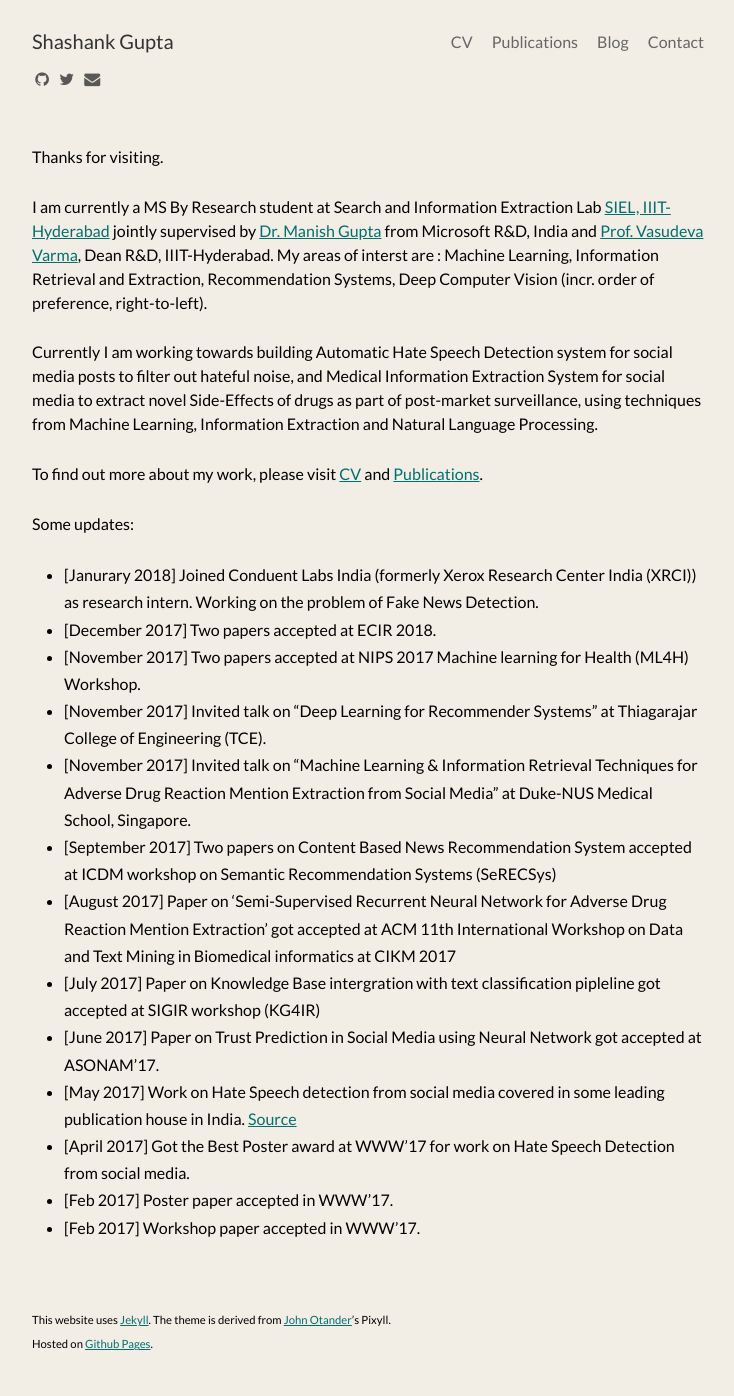
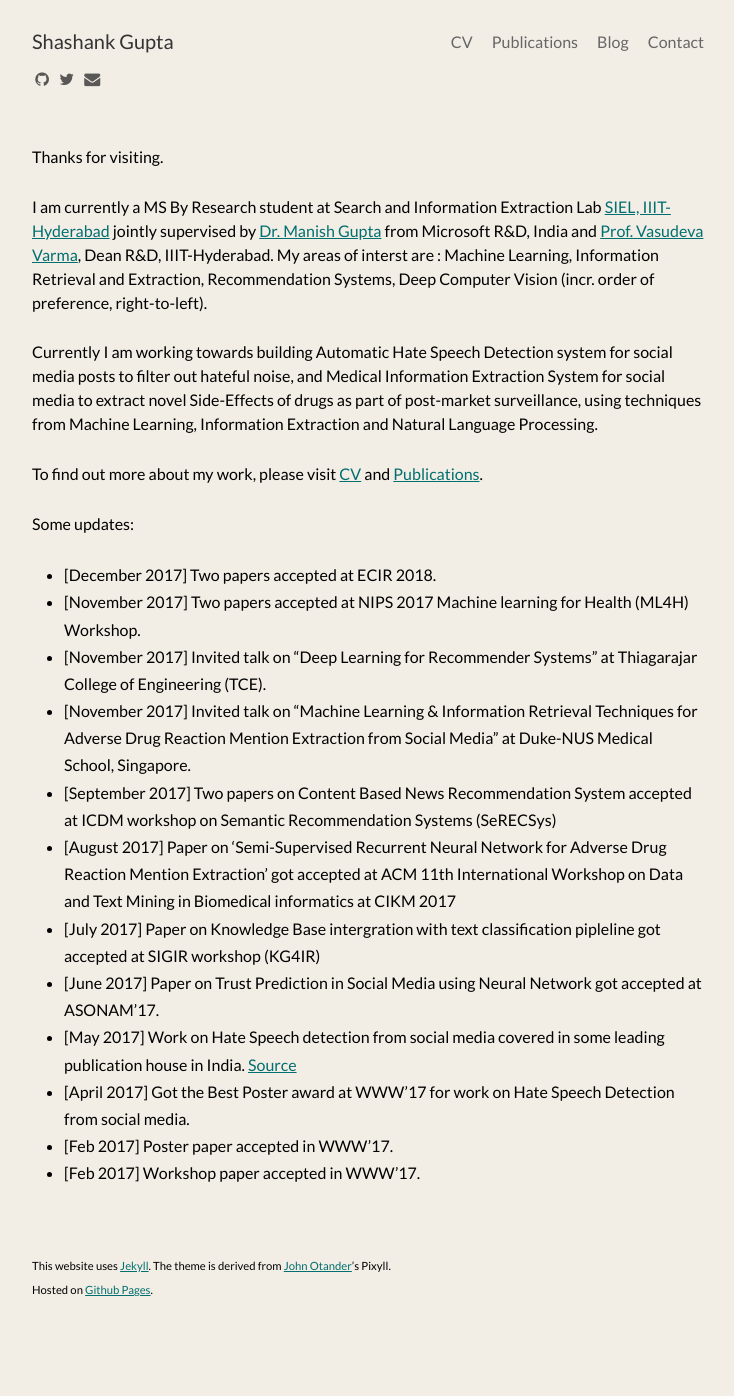
Before and after one commit to shashankg7/shashankg7.github.io, a Jekyll site: the page built from index.md, in a window 1280 px wide. Shown: the whole page, without its empty margins (272-1006 px from the left). Built offline with Jekyll 4.4.1, drawn with Linux system fonts in a browser that asks for light colours; nearby versions of some CDN libraries; after the commit the page ends 1342 px from its top, so only the background shows below that.

Commit message:
Update index.md

```diff
--- a/index.md
+++ b/index.md
@@ -13,7 +13,6 @@
 
 Some updates:
 
-* [Janurary 2018] Joined Conduent Labs India (formerly Xerox Research Center India (XRCI)) as research intern. Working on the problem of Fake News Detection.
 * [December 2017] Two papers accepted at ECIR 2018.
 * [November 2017] Two papers accepted at NIPS 2017 Machine learning for Health (ML4H) Workshop.
 * [November 2017] Invited talk on "Deep Learning for Recommender Systems" at Thiagarajar College of Engineering (TCE).
```
